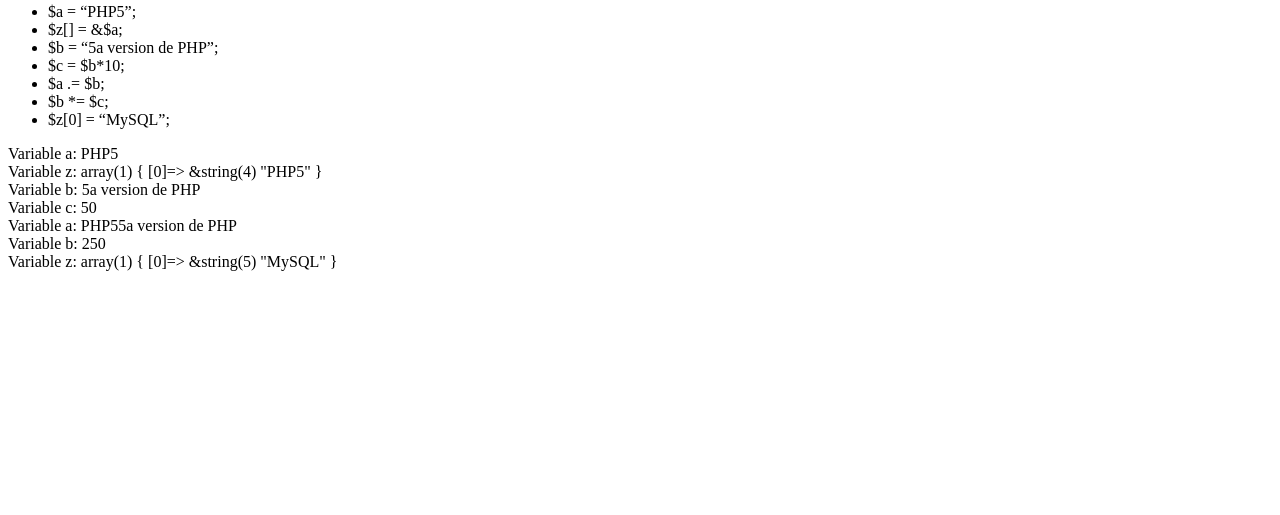
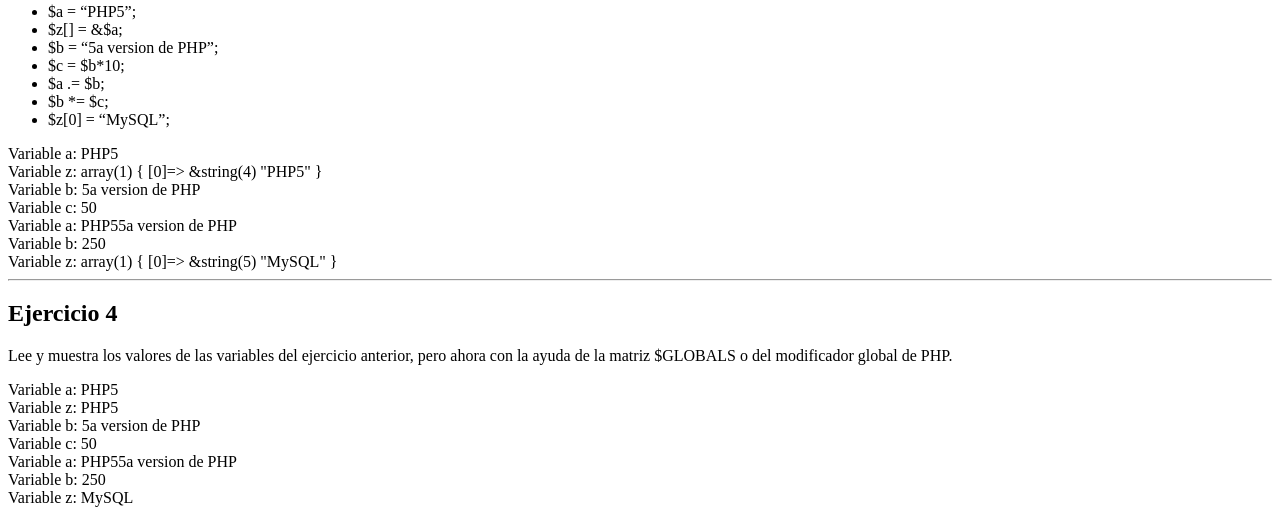
Before and after one commit to Mmontiel13/tecweb, a PHP site: page / in a window 1280 px wide. Shown: the part 662-1177 px from the top of the page. Before the commit the page ends 933 px from the top, so only its background shows below. Run offline with PHP 8.4, Linux system fonts and the light colour scheme.

Commit message:
Ejercicio 4 completado

```diff
--- a/practicas/p03/index.php
+++ b/practicas/p03/index.php
@@ -29,6 +29,7 @@
         echo '<li>$_element1 es valida por que inicia con guion bajo.';
         echo '</ul>';
     ?>
+
     <br><hr>
     <h2> Ejercicio 2 </h2>
     <p>Proporcionar los valores de $a, $b, $c como sigue:</p>
@@ -59,6 +60,7 @@
        echo 'Al cambiar el valor de la variable a y las otras 2 variables tener el valor de la misma tambien se modifico su valor';
        echo '<br>';
     ?>
+
     <br><hr>
     <h2> Ejercicio 3 </h2>
     <p>
@@ -93,12 +95,42 @@
         $a .= $b;
         echo 'Variable a: '.$a;
         echo '<br>';
-        $b *= $c;
+        @$b *= $c;
         echo 'Variable b: '.$b;
         echo '<br>';
         $z[0] = "MySQL";
         echo 'Variable z: ';
         var_dump($z);
     ?>
+
+    <br><hr>
+    <h2> Ejercicio 4</h2>
+    <p>
+    Lee y muestra los valores de las variables del ejercicio anterior, pero ahora con la ayuda de
+    la matriz $GLOBALS o del modificador global de PHP.
+    </p>
+    <?php
+        unset($a, $b, $c, $z);
+        $a = "PHP5";
+        echo 'Variable a: '.$GLOBALS['a'];
+        echo '<br>';
+        $z[] = &$a;
+        echo 'Variable z: '.$GLOBALS['z'][0];
+        echo '<br>';
+        $b = "5a version de PHP";
+        echo 'Variable b: '.$GLOBALS['b'];
+        echo '<br>';
+        @$c = $b*10;
+        echo 'Variable c: '.$GLOBALS['c'];
+        echo '<br>';
+        $a .= $b;
+        echo 'Variable a: '.$GLOBALS['a'];
+        echo '<br>';
+        @$b *= $c;
+        echo 'Variable b: '.$GLOBALS['b'];
+        echo '<br>';
+        $z[0] = "MySQL";
+        echo 'Variable z: '.$GLOBALS['z'][0];
+    ?>
 </body>
 </html>
```
